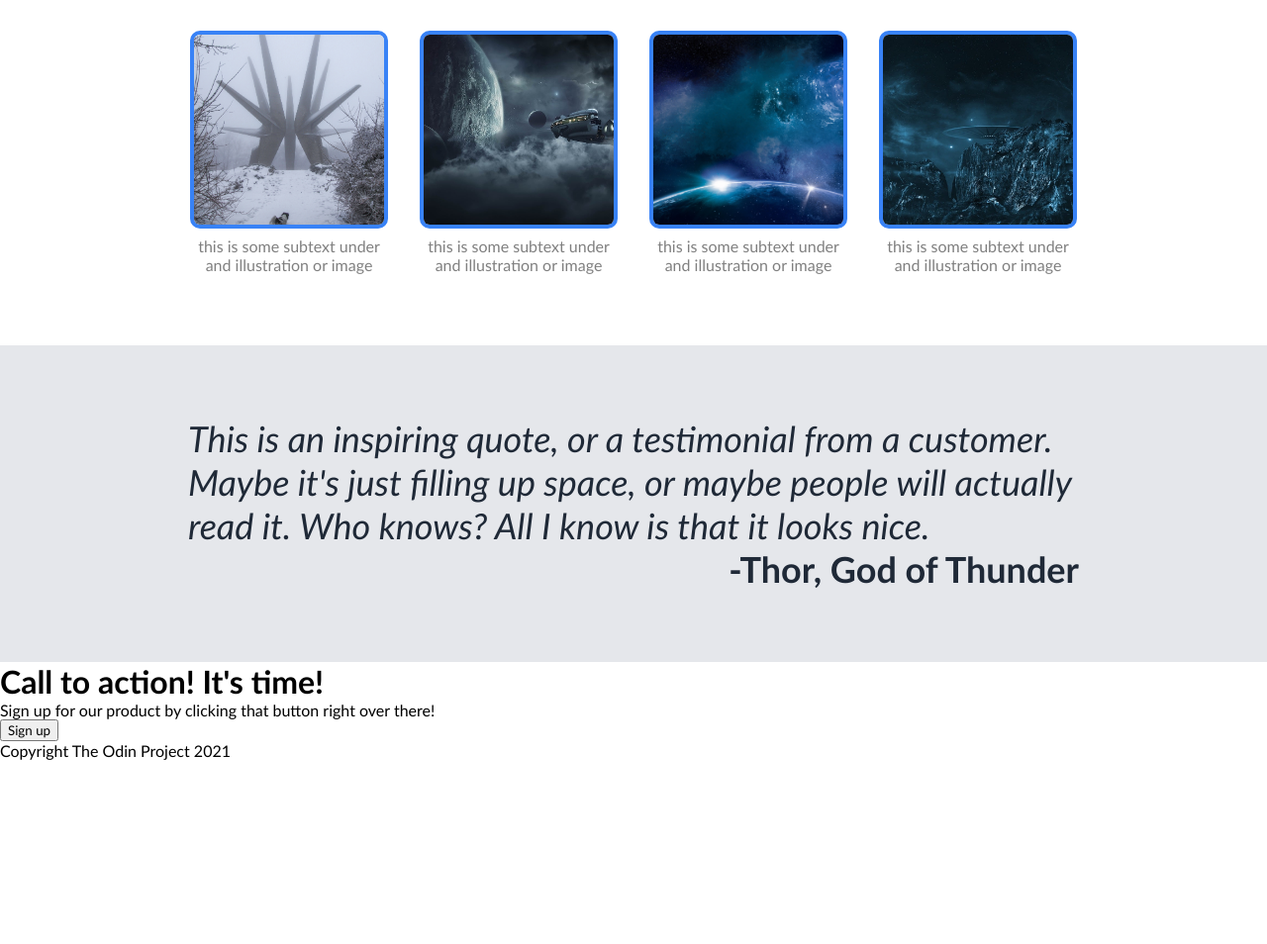
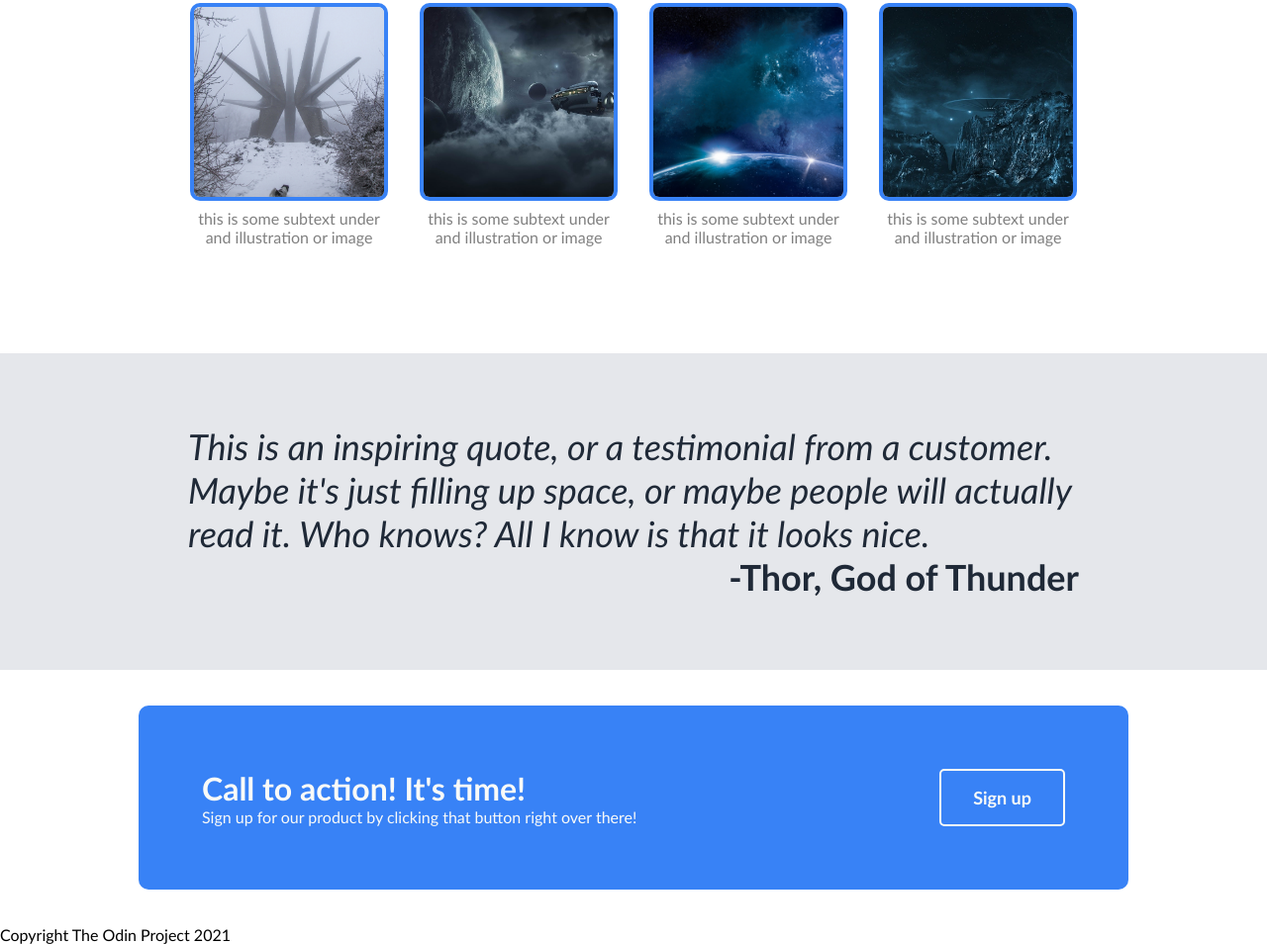
Before and after one commit to HarryLBonGithub/odin-landing-page, a plain HTML site: page index.html in a window 1280 px wide. Shown: the part 560-1514 px from the top of the page at 99% size. Before the commit the page ends 1328 px from the top, so only its background shows below. Drawn offline with Linux system fonts and the light colour scheme.

Commit message:
finish sign-up section styling

```diff
--- a/index.html
+++ b/index.html
@@ -61,7 +61,7 @@
         </div>
     </div>
 
-    <div class="sign-up-section">
+    <div class="sign-up-section max-width-one">
         <div class="text">
             <h1>Call to action! It's time!</h1>
             <p>Sign up for our product by clicking that button right over there!</p>
--- a/style.css
+++ b/style.css
@@ -97,13 +97,14 @@
     color: #1F2937;
     font-size: 36px;
     font-weight: 900;
-    margin: 32px;
 
 }
 
 .cards{
     display:flex;
     gap: 32px;
+    margin-top: 36px;
+    margin-bottom: 36px;
 }
 
 .card{
@@ -148,3 +149,25 @@
     align-self: flex-end;
     font-weight: 700;
 }
+
+.sign-up-section{
+    background:#3882F6;
+    color: #F9FAF8;
+    border-radius: 10px;
+    margin-top: 36px;
+    margin-bottom:36px;
+    display:flex;
+    padding: 64px;
+    justify-content: space-between;
+}
+
+.sign-up-section button{
+    border: 2px solid #F9FAF8;
+    background-color: #3882F6;
+    color: #F9FAF8;
+    padding: 2px 32px 2px 32px;
+    flex-grow: 0;
+    font-weight: 700;
+    font-size: large;
+    border-radius: 5px;
+}
```
